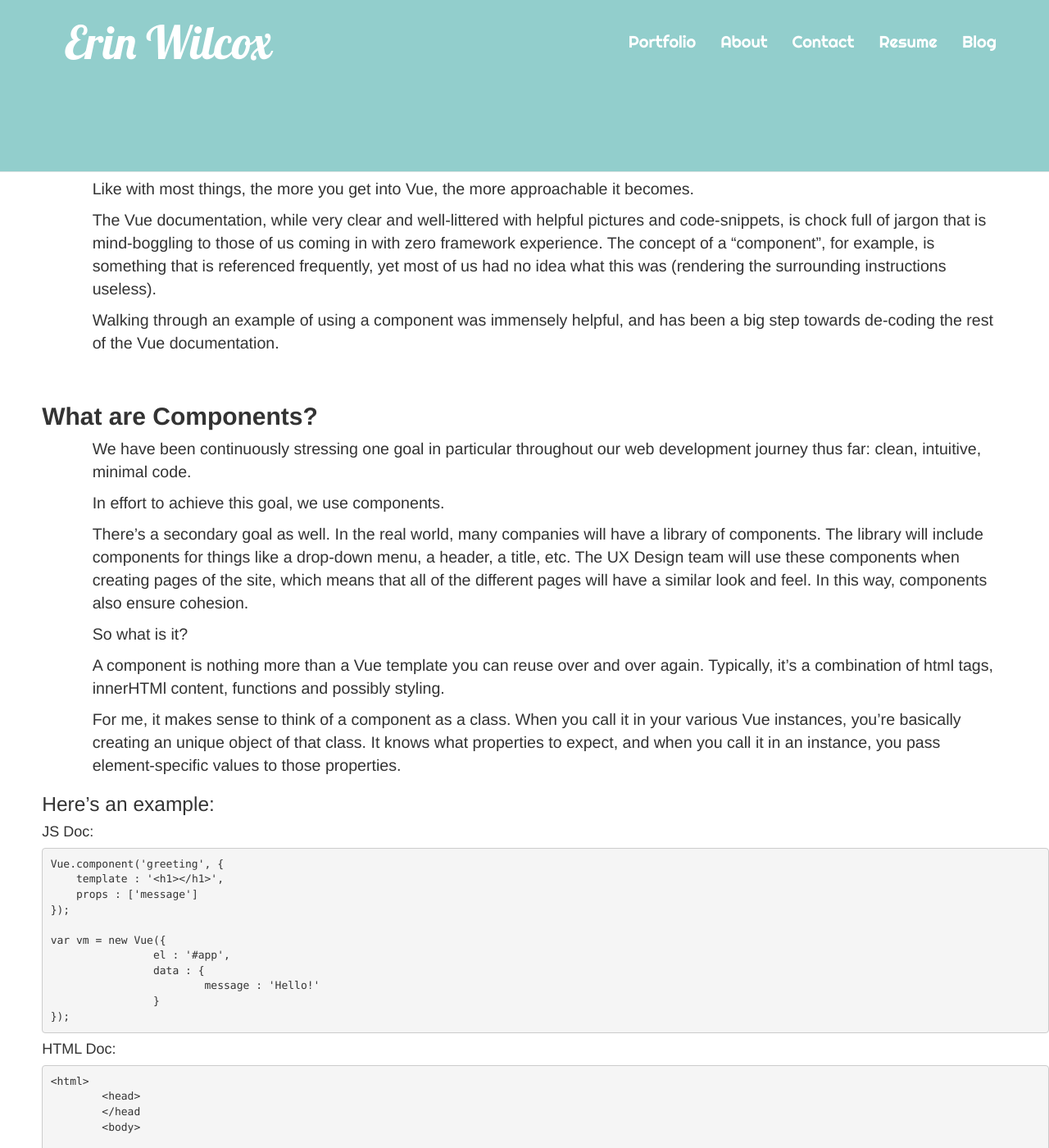
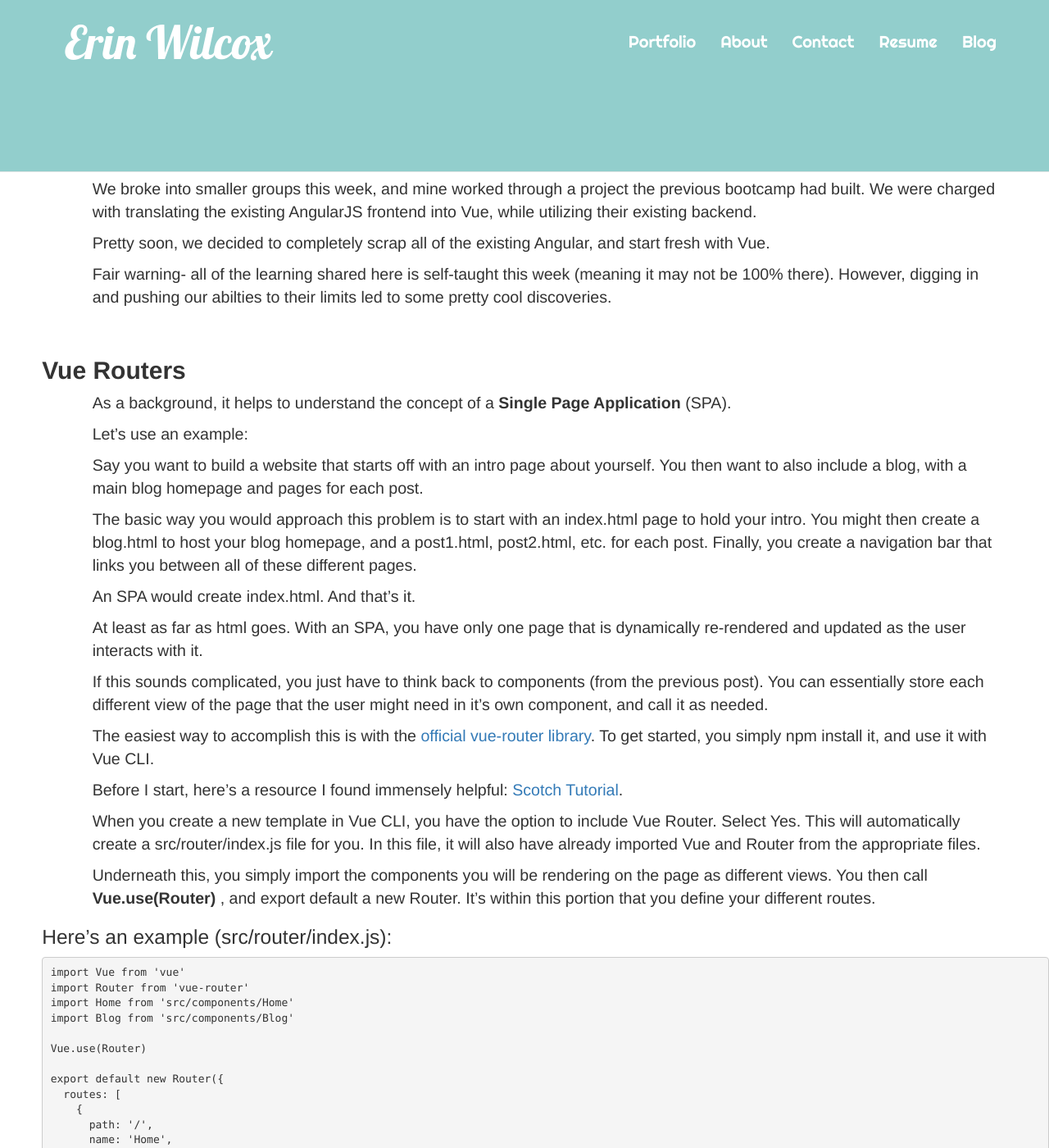
Before and after one commit to brookin8/brookin8.github.io, a Jekyll site: the page built from _posts/2017-10-20-Vuetify and Vue Router.markdown, in a window 1280 px wide and 1400 px high. Shown: the whole window at 82% size. Built offline with Jekyll 4.4.1, drawn with Linux system fonts in a browser that asks for light colours; nearby versions of some CDN libraries; some web fonts are replaced; library files that are not in the unit come from our copies; some of the changed text lies outside the part shown.

Commit message:
Added blog post about vue router

```diff
--- a/_posts/2017-10-11-Vue.js - Part2 (Components!).markdown
+++ b/_posts/2017-10-11-Vue.js - Part2 (Components!).markdown
@@ -1,8 +1,8 @@
 ---
 layout: post
-title:  "Week 4: Vue.js: Part 2 (Components!)"
+title:  "Week 4: Vue.js: Part 2 (Components and Vue CLI)"
 date:   2017-10-11 01:09:27 -0400
-categories: Vue.js, Vue, Components, Frameworks
+categories: Vue.js, Vue, Components, Frameworks, Vue CLI
 ---
 
 Like with most things, the more you get into Vue, the more approachable it becomes.
--- a/_posts/2017-10-20-Vuetify and Vue Router.markdown
+++ b/_posts/2017-10-20-Vuetify and Vue Router.markdown
@@ -1,226 +1,116 @@
 ---
 layout: post
-title:  "Week 5: Vue.js: Part 3 (Vue Router, EventBus)"
+title:  "Week 5: Vue.js: Part 3 (Vue Router)"
 date:   2017-10-22 01:09:27 -0400
-categories: Vue.js, Vue, Router, Frameworks, Events, EventBus, Single Page
+categories: Vue.js, Vue, Router, Frameworks, Events, Single Page
 ---
 
-Like with most things, the more you get into Vue, the more approachable it becomes.
+We broke into smaller groups this week, and mine worked through a project the previous bootcamp had built. We were charged with translating the existing AngularJS frontend into Vue, while utilizing their existing backend.
 
-The Vue documentation, while very clear and well-littered with helpful pictures and code-snippets, is chock full of jargon that is mind-boggling to those of us coming in with zero framework experience. The concept of a "component", for example, is something that is referenced frequently, yet most of us had no idea what this was (rendering the surrounding instructions useless).
+Pretty soon, we decided to completely scrap all of the existing Angular, and start fresh with Vue.
 
-Walking through an example of using a component was immensely helpful, and has been a big step towards de-coding the rest of the Vue documentation.
+Fair warning- all of the learning shared here is self-taught this week (meaning it may not be 100% there). However, digging in and pushing our abilties to their limits led to some pretty cool discoveries.
 
 <br>
 
-## **What are Components?**
-We have been continuously stressing one goal in particular throughout our web development journey thus far: clean, intuitive, minimal code.
+## **Vue Routers**
 
-In effort to achieve this goal, we use components.
+As a background, it helps to understand the concept of a **Single Page Application** (SPA).
 
-There's a secondary goal as well. In the real world, many companies will have a library of components. The library will include components for things like a drop-down menu, a header, a title, etc. The UX Design team will use these components when creating pages of the site, which means that all of the different pages will have a similar look and feel. In this way, components also ensure cohesion.
+Let's use an example:
 
-So what is it?
+Say you want to build a website that starts off with an intro page about yourself. You then want to also include a blog, with a main blog homepage and pages for each post.
 
-A component is nothing more than a Vue template you can reuse over and over again. Typically, it's a combination of html tags, innerHTMl content, functions and possibly styling.
+The basic way you would approach this problem is to start with an index.html page to hold your intro. You might then create a blog.html to host your blog homepage, and a post1.html, post2.html, etc. for each post. Finally, you create a navigation bar that links you between all of these different pages.
 
-For me, it makes sense to think of a component as a class. When you call it in your various Vue instances, you're basically creating an unique object of that class. It knows what properties to expect, and when you call it in an instance, you pass element-specific values to those properties.
+An SPA would create index.html. And that's it.
 
-### Here's an example:
+At least as far as html goes. With an SPA, you have only one page that is dynamically re-rendered and updated as the user interacts with it.
 
-#### JS Doc:
+If this sounds complicated, you just have to think back to components (from the previous post). You can essentially store each different view of the page that the user might need in it's own component, and call it as needed.
 
-	Vue.component('greeting', {
-	    template : '<h1>{{message}}</h1>',
-	    props : ['message']
-	});
+The easiest way to accomplish this is with the [official vue-router library](https://github.com/vuejs/vue-router). To get started, you simply npm install it, and use it with Vue CLI.
 
-	var vm = new Vue({
- 		el : '#app',
- 		data : {
- 			message : 'Hello!'
- 		}
-	});
+Before I start, here's a resource I found immensely helpful: [Scotch Tutorial](https://scotch.io/tutorials/getting-started-with-vue-router).
 
-#### HTML Doc:
+When you create a new template in Vue CLI, you have the option to include Vue Router. Select Yes. This will automatically create a src/router/index.js file for you. In this file, it will also have already imported Vue and Router from the appropriate files.
 
-	<html>
-		<head>
-		</head
-		<body>
+Underneath this, you simply import the components you will be rendering on the page as different views. You then call **Vue.use(Router)** , and export default a new Router. It's within this portion that you define your different routes.
 
-			<div id="app">
-				<div is="greeting" v-bind:message="message"></div>
-			</div>
+### Here's an example (src/router/index.js):
 
-		</body>
-	</html>
+	import Vue from 'vue'
+	import Router from 'vue-router'
+	import Home from 'src/components/Home'
+	import Blog from 'src/components/Blog'
+
+	Vue.use(Router)
+
+	export default new Router({
+	  routes: [
+	    {
+	      path: '/',
+	      name: 'Home',
+	      component: Home
+	    },
+	    {
+	      path: '/blog',
+	      name: 'Blog',
+	      component: Blog
+	    }
+	  ]
+	})
 
 #### To break it down:
 
-In the JS Doc:
-* **'Greeting'** : Name of the component
-* **'Template'** : Defines the structure that will be applied to the HTML element that the component is applied to.
-* **'Props'** : These are the data elements that are used in the component, and will be defined in the vue instance. You can call them whatever you want, but the value has to be consistent throughout the component. It will be bound to the proper data element when you apply the component in your HTML doc.
+Here, we are creating a router view for both a main homepage, and a blog homepage.
 
-In the HTML Doc:
-* **'is=greeting'** : To declare that this div is going to be structured following the greeting template. We could also have done away with the div tags altogether and formatted it as follows:
-	<greeting v-bind:message="message"></greeting>
-* **'v-bind:message = "message"'** : This is where we're binding the message prop in the component (the first message) to the message data element in the vue instance (the second message).
+* **'path'** : url path where the route will be accessed
+* **'name'** : the name of the route
+* **'component'** : the component being routed to
 
 <br>
 
-## **Global Components**
-The component in the example above is what's called a global component. It's declared on its own, outside of a vue instance, and can be used across many vue instances. It can even be used across other applications, and within other components.
+Next, in your src/main.js, under where you import App.Vue, import Vue Router. In your Vue Instance, include 'router'.
+
+### Example (src/main.js):
+
+	import Vue from 'vue'
+	import App from './App'
+	import router from './router'
 
 <br>
 
-## **Local Components**
-A local component, on the other hand, can only be used wherever it is registered. You could store it in a variable, and then access that variable within the "components" attribute in a vue instance.
+Finally, in src/App.vue, you will call both router-links and router-view in the template:
 
-### Using the example above:
-
-	var greeting = {
-	    template : '<h1>{{message}}</h1>',
-	    props : ['message']
-	};
-
-	var vm = new Vue({
- 		el : '#app',
- 		data : {
- 			message : 'Hello!'
- 		},
- 		components : {
- 			'greeting' : greeting
- 		}
-	});
-
-Now we can use greeting in our vue instance!
-
-The more likely use of local components, however, is to build them in their own document (with a .vue suffix) and import them into your main.js.
-
-### Here's an example of a vue doc (called 'card.vue'):
+### Example (src/App.vue):
 
 	<template>
-	<div class="card"
-		v-bind:class="cardNum"
-		v-on:click ="reportClick(cardNum)"></div>
+  		<div id="app">
+		    <router-link :to="/">Home</router-link>
+		    <router-link to="/blog">Blog</router-link>
+		    <router-view></router-view>
+  		</div>
 	</template>
 
-	<script>
+#### To break it down:
 
-	export default {
-
-		name : 'card',
-		props : [ 'cardNum'],
-		methods : {
-			reportClick : function(cardNum) {
-			this.$emit('cardClicked', cardNum);
-
-			}
-		}
-	}
-
-	</script>
-
-	<style>
-	.card {
-		margin : 5px;
-	}
-	</style>
-
-### To break it down:
-<br>
-
-#### **Template Section**:
-The code within the template section is defining the HTML structure and content that will be executed when we use the card component.
-
-#### **Script Section**:
-'export default' is doing exactly what it sounds like it is -  we are packaging everything that we defined in template, and all of the props and methods below into a nice package (or Component), and giving the package the name of 'card'.
-
-#### **Style Section**:
-This section holds the related css styling cold for the component.
-
-Not so bad, right? Well here's when it gets hairy. Try using 'require' (ES5) or 'import' (ES6) in your main.js document, and your console will loose it's mind. This functions only work on the BACKEND, and will not work when called within a main.js page that links directly to the index.html page you are rendering.
-
-How do we get past this seemingly impossible hurdle?
+* **'router-link'** : Links you can click on to render the different routes you created
+* **'router-view'** : Placeholder where each different route gets rendered
 
 <br>
 
-## **The Vue CLI**
+Now, as you render the page it will initially go to whatever you define your homepage to be. To navigate to your blog, you simply click its router-link, and the page will dynamically re-render and show your blog page without needing to be refreshed or directed to a different HTML doc.
 
-Yes! There is already an amazingly user-friendly bundle out there that fixes all of this for you. It's called Vue CLI (or Vue Command Line Interface).
-
-Now, there are other downloadable tools - most notably Browserify and Webpack - built specifically to allow you to use 'require' or 'import' on the front end.
-
-However, what Vue CLI does for you is to package these tools up nicely into pre-built templates made specifically for interacting with the Vue framework. Muah!
-
-Simply download the Vue CLI, pick your template of choice (browserify or webpack), initiate the built-in http server (so that you can instantly see your changes reflected on your localhost) and you're off and running. We also built a seperate components folder within the pre-built src folder to hold vue documents that we would then import into the existing App.vue doc, which is then, finally, imported into your main.js.
-
-In fact, you never actually code in your main.js. It is only there for final rendering. Instead, you code directly in the App.Vue file, or in your own vue files - which are ultimately linked to the App.Vue file.
-
-All of the crazy webpack-ing, browserify-ing, babel-ing just goes on automatically in the background, with instant hot-rendering on your local server.
-
-Pretty cool.
-
+Magic!
 <br>
 
-## **And One Other Thing I Learned This Week that Almost Made Me A Crazy Person**
+## Big Takeaway:
+In this journey, it sometimes seems like you learn rules only to figure out how to break them.
+Everyone knows: 'When in doubt, google.'
 
-Scope! Scope almost killed my projects a few times this week.
+But do you know what might be even more important?
 
-You'll notice in Vue code that your page is riddled with the syntax "this.". Keep in mind that the deeper you go into your code, the value of 'this' may change.
+When NOT in doubt, google. Or figure out a new thing.
 
-Specifically, I'm referring to nested functions. If you're doing a function within a function (and not declaring the nestd function elsewhere seperately), you probably want to be wary of using 'this.'.
-
-Instead, it's a good idea to save the value of this.whateverYouWant when you know it's equal to the correct value you want by placing it into a variable. It's like freezing it in time.
-
-You are then safe to reference this variable in nested within nested within nested functions (as long as you don't declare another variable with the same name... but why would you do that to yourself?!).
-
-For example:
-
-### In the Data Section:
-
-cards: [
-			{
-				number: 0,
-				active: false,
-
-			},
-			{
-				number: 1,
-				active: false
-		]
-
-
-
-### In the Methods Section:
-
-	checkForMatch : function() {
-
-		var cards = this.cards;
-
-			setTimeout(function() {
-				cards.splice(card1Num,1, {
-					'number' : card1Num,
-					'active' : false
-				});
-				cards.splice(card2Num,1, {
-					'number' : card2Num,
-					'active' : false
-				});
-			}, 1000);
-	}
-
-### The Break Down:
-
-What we have in the example above is a method called 'checkForMatch'. When we first jump into the code of that method, the keyword 'this' refers to the vue component as a whole. However, as we move into the inner setTimeout function, 'this' will refer to the method itself (I believe I'm right here... but it's not the component anymore at least). Therefore, we 'freeze' the 'this.cards' value we want when we know it's right by storing it in the variable 'cards'. Now, the value of 'cards' will remain the same even as we go deeper and deeper into nested functions.
-
-Scope in JavaScript is mind-boggling. But baby steps!
-
-## Big Takeaway:
-I think right now that frameworks still seem like a LOT of mental work for not enough payoff. HOWEVER, talking to a few of my classmates who have real-world experience on the front-end of things, it sounds like it makes a lot of sense for robust projects. They described using large pre-built component libraries to pull in different pieces of a site (IE a header, drop-down menu, footer, image, etc.).
-
-With that perspective, components would allow you to have consistent styling and cohesion across all of your pages, regardless of which developers work on them. It also would save all of those developers tons of time and code by being able to reuse all of these pre-packaged component bundles.
-
-Being able to connect this piece to a real-world example is often key in grounding new knowledge.
+The realms of what's possible in coding are ever-expanding, and you'll miss out on some really cool stuff if you box yourself in.
```
